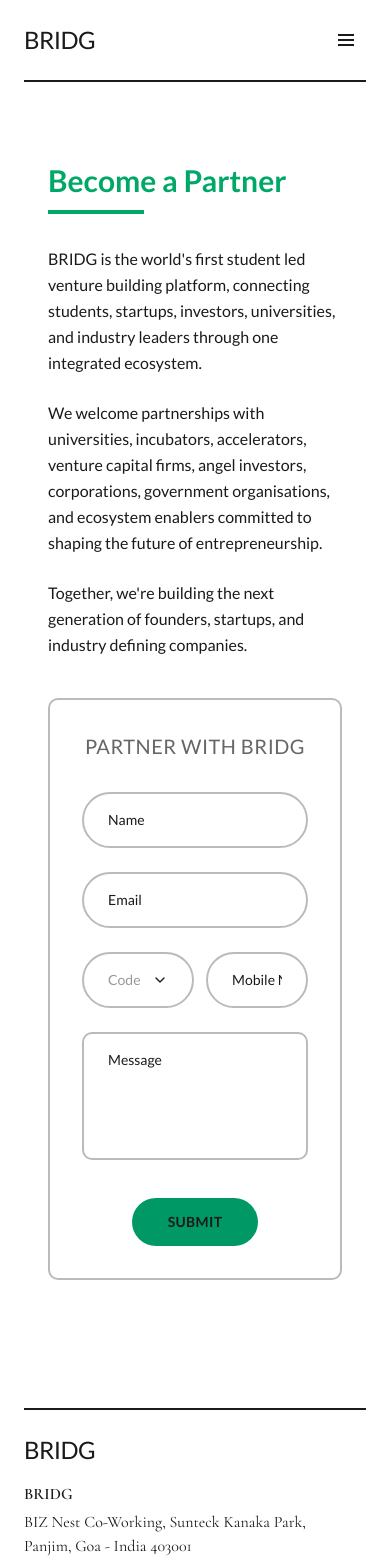
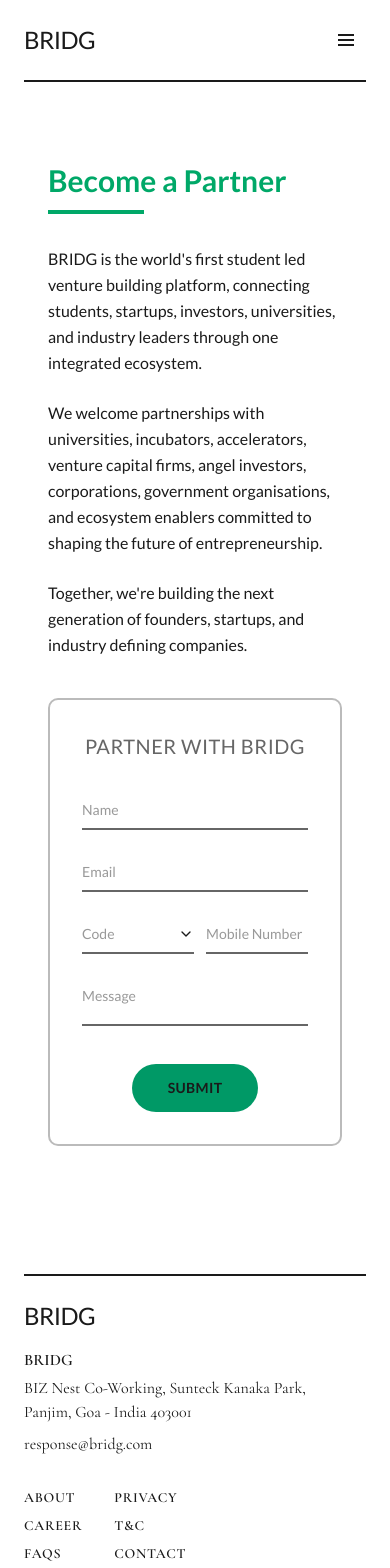
Before and after one commit to Kalpesh-Product/thebridg, a React (Vite) app: page /invest in a window 390 px wide. Shown: the top 1568 px of the page. Built offline with nearby package versions, Linux system fonts and the light colour scheme.

Commit message:
Refactor layout and styling in Companies and Invest pages for improved consistency and responsiveness

```diff
--- a/src/pages/Companies.tsx
+++ b/src/pages/Companies.tsx
@@ -14,9 +14,9 @@
 export default function Companies() {
   return (
     <PageLayout noFooterGap>
-      <div className="pt-8 pb-0 px-6 md:px-10">
+      <div>
         {/* View Toggle */}
-        <div className="flex gap-8 mb-16">
+        <div className="flex gap-8 mb-16 pt-8 pb-0 px-6 md:px-10">
           <span className="text-sm font-medium uppercase tracking-wider relative">
             GRID VIEW
             <svg className="absolute -bottom-1 left-0 w-full" style={{ height: '4px' }} viewBox="0 0 60 4" fill="none" preserveAspectRatio="none">
@@ -36,8 +36,6 @@
               key={company.slug}
               className="group block"
             >
-              {/* Full-bleed photo/color banner, ignores the page's side padding */}
-              <div className="relative left-1/2 -translate-x-1/2 w-screen">
               <div
                 className="w-full h-[420px] md:h-[560px] flex items-start p-6 md:p-10 relative overflow-hidden transition-transform duration-300 group-hover:-translate-y-1"
                 style={{ backgroundColor: company.color }}
@@ -52,7 +50,6 @@
                 <h3 className="relative z-10 text-3xl md:text-5xl font-bold text-[#1A1A1A] uppercase tracking-wide">
                   {company.name}
                 </h3>
-                </div>
               </div>
 
               {/* Meta row: description | divider | status, with a rule below */}
--- a/src/pages/Invest.tsx
+++ b/src/pages/Invest.tsx
@@ -3,8 +3,6 @@
 import PageLayout from '../components/shared/PageLayout';
 import LiquidSelect from '../components/shared/LiquidSelect';
 import { DIAL_CODE_OPTIONS } from '../data/countryCodes';
-
-const pillInput = 'w-full px-6 py-4 bg-transparent border-2 border-[#BBBBBB] rounded-full text-sm outline-none transition-colors placeholder:text-[#1A1A1A] placeholder:font-medium focus:border-[#00A868]';
 
 export default function Invest() {
   const [formData, setFormData] = useState({
@@ -28,7 +26,7 @@
   return (
     <PageLayout>
       <div className="pt-20 md:pt-24 pb-16 px-6 md:px-12">
-        <div className="grid grid-cols-1 md:grid-cols-2 gap-x-16 lg:gap-x-48 gap-y-10 items-start">
+        <div className="max-w-5xl mx-auto grid grid-cols-1 md:grid-cols-2 gap-x-12 lg:gap-x-20 gap-y-10 items-center justify-items-center">
           {/* Left: copy */}
           <div className="max-w-md">
             <h1 className="text-3xl md:text-4xl font-bold mb-3" style={{ color: '#00A868' }}>
@@ -48,7 +46,7 @@
           </div>
 
           {/* Right: contact box */}
-          <form onSubmit={handleSubmit} className="border-2 border-[#BBBBBB] rounded-lg p-8 md:p-10 w-full max-w-[460px] md:ml-auto">
+          <form onSubmit={handleSubmit} className="border-2 border-[#BBBBBB] rounded-lg p-8 md:p-10 w-full max-w-[460px]">
             <h2 className="text-xl md:text-2xl text-center uppercase tracking-wide text-[#666] mb-8">
               Partner With BRIDG
             </h2>
@@ -57,14 +55,14 @@
               <input
                 type="text"
                 placeholder="Name"
-                className={pillInput}
+                className="form-input-underline"
                 value={formData.name}
                 onChange={(e) => updateField('name', e.target.value)}
               />
               <input
                 type="email"
                 placeholder="Email"
-                className={pillInput}
+                className="form-input-underline"
                 value={formData.email}
                 onChange={(e) => updateField('email', e.target.value)}
               />
@@ -75,20 +73,19 @@
                     value={formData.mobileCountryCode}
                     onChange={(v) => updateField('mobileCountryCode', v)}
                     options={DIAL_CODE_OPTIONS}
-                    triggerClassName={pillInput}
                   />
                 </div>
                 <input
                   type="tel"
                   placeholder="Mobile Number"
-                  className={`${pillInput} flex-1 min-w-0`}
+                  className="form-input-underline flex-1 min-w-0"
                   value={formData.mobileNumber}
                   onChange={(e) => updateField('mobileNumber', e.target.value)}
                 />
               </div>
               <textarea
                 placeholder="Message"
-                className="w-full px-6 py-4 bg-transparent border-2 border-[#BBBBBB] rounded-lg text-sm outline-none transition-colors resize-none h-32 placeholder:text-[#1A1A1A] placeholder:font-medium focus:border-[#00A868]"
+                className="form-input-underline resize-none h-12"
                 value={formData.message}
                 onChange={(e) => updateField('message', e.target.value)}
               />
```
Lines whose indentation alone changed are shown as unchanged.
